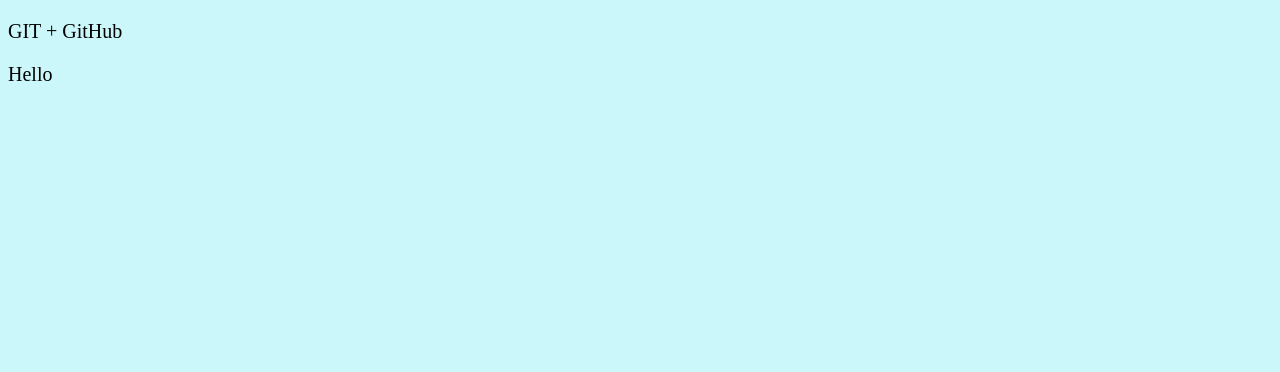
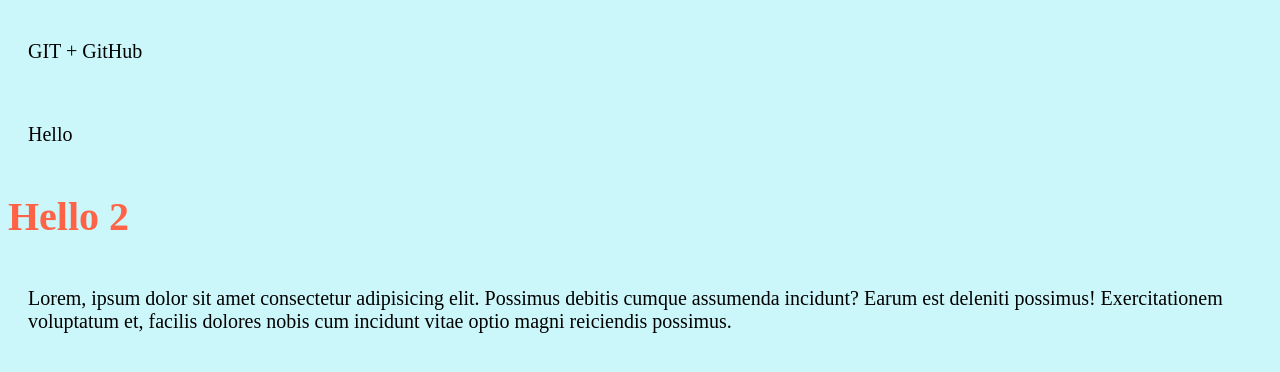
Before and after one commit to NazikD/test, a plain HTML site: page index.html in a window 1280 px wide. Drawn offline with Linux system fonts and the light colour scheme.

Commit message:
Первые изменения

```diff
--- a/css/stile.css
+++ b/css/stile.css
@@ -2,3 +2,12 @@ body {
     font-size: 20px;
     background-color: #ccf7fa;
 }
+
+h1 {
+    font-size: 40px;
+    color: tomato;
+}
+
+p {
+    padding: 20px;
+}
--- a/index.html
+++ b/index.html
@@ -12,6 +12,10 @@
 <body>
     <p>GIT + GitHub</p>
     <p>Hello</p>
+    <h1>Hello 2</h1>
+    <p>Lorem, ipsum dolor sit amet consectetur adipisicing elit. Possimus debitis cumque assumenda incidunt? Earum est
+        deleniti possimus! Exercitationem voluptatum et, facilis dolores nobis cum incidunt vitae optio magni reiciendis
+        possimus.</p>
 </body>
 
 </html>
```
